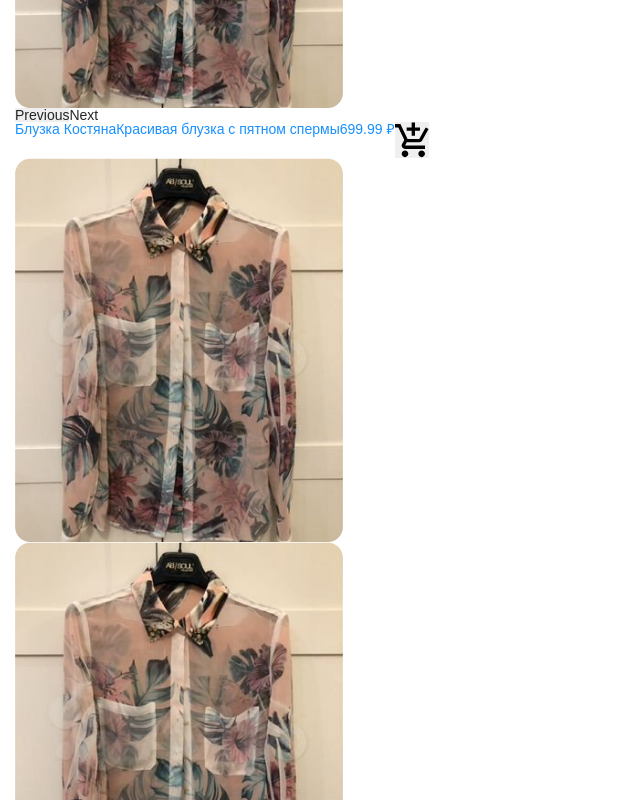
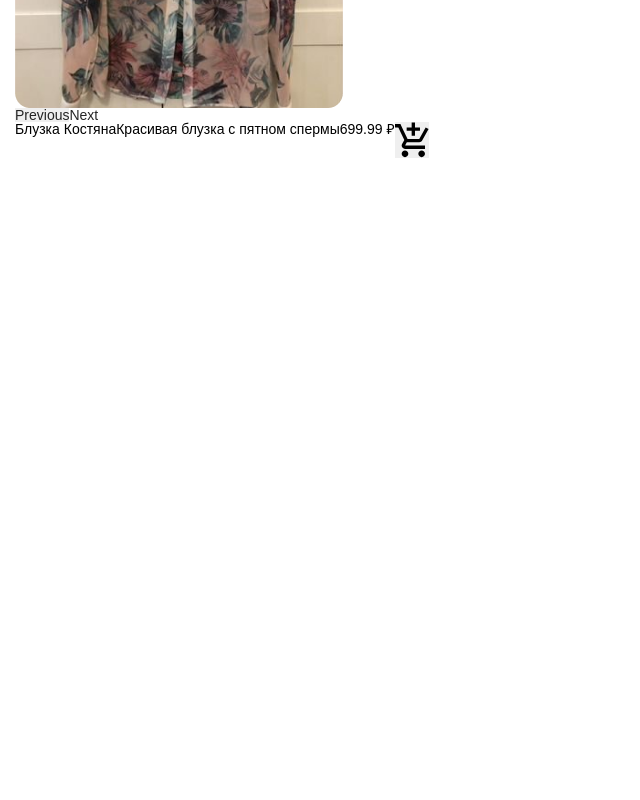
Before and after one commit to Scadar/Third_hand, a React (Create React App) app: page / in a window 1280 px wide. Shown: the part 1360-2160 px from the top of the page, without its empty margins (0-640 px from the left). After the commit the page ends 1518 px from the top, so only its background shows below. Built offline with nearby package versions, Linux system fonts and the light colour scheme.

Commit message:
Cosmetic filers patch

```diff
--- a/src/App.js
+++ b/src/App.js
@@ -13,7 +13,7 @@ let App = () => {
             <div className='container'>
                 <ThBreadcrumb/>
                 <ShopFilters/>
-                <ShopCard/><ShopCard/>
+                <ShopCard/>
             </div>
         </>
     );
--- a/src/components/shopFilter/Dropdowns/PriceDropdown.js
+++ b/src/components/shopFilter/Dropdowns/PriceDropdown.js
@@ -20,6 +20,7 @@ let PriceDropdown = (
                 <div className='filter-price-text'>Выбрать ценовой диапазон:</div>
                 <Button className = 'btn-price'>Сбросить</Button>
             </div>
+            <div className="line"></div>
             <Slider
                 range
 
--- a/src/components/shopFilter/Dropdowns/QualityDropdown.js
+++ b/src/components/shopFilter/Dropdowns/QualityDropdown.js
@@ -18,6 +18,7 @@ let QualityDropdown = (
                 <div className='filter-price-text'>Выбрать диапазон качества:</div>
                 <Button className = 'btn-price'>Сбросить</Button>
             </div>
+            <div className="line"></div>
             <Slider
                 range
                 step={1}
--- a/src/components/shopFilter/ShopFilter.scss
+++ b/src/components/shopFilter/ShopFilter.scss
@@ -56,3 +56,16 @@
   width: 110px;
   margin: 10px -40px 0;
 }
+a{
+  color: #000000;
+}
+.line{
+  text-align: center;
+  width: 275px;
+  height: 0px;
+  border: 1px solid #000000;
+
+}
+.ant-slider{
+  padding-top: 50px;
+}
```
